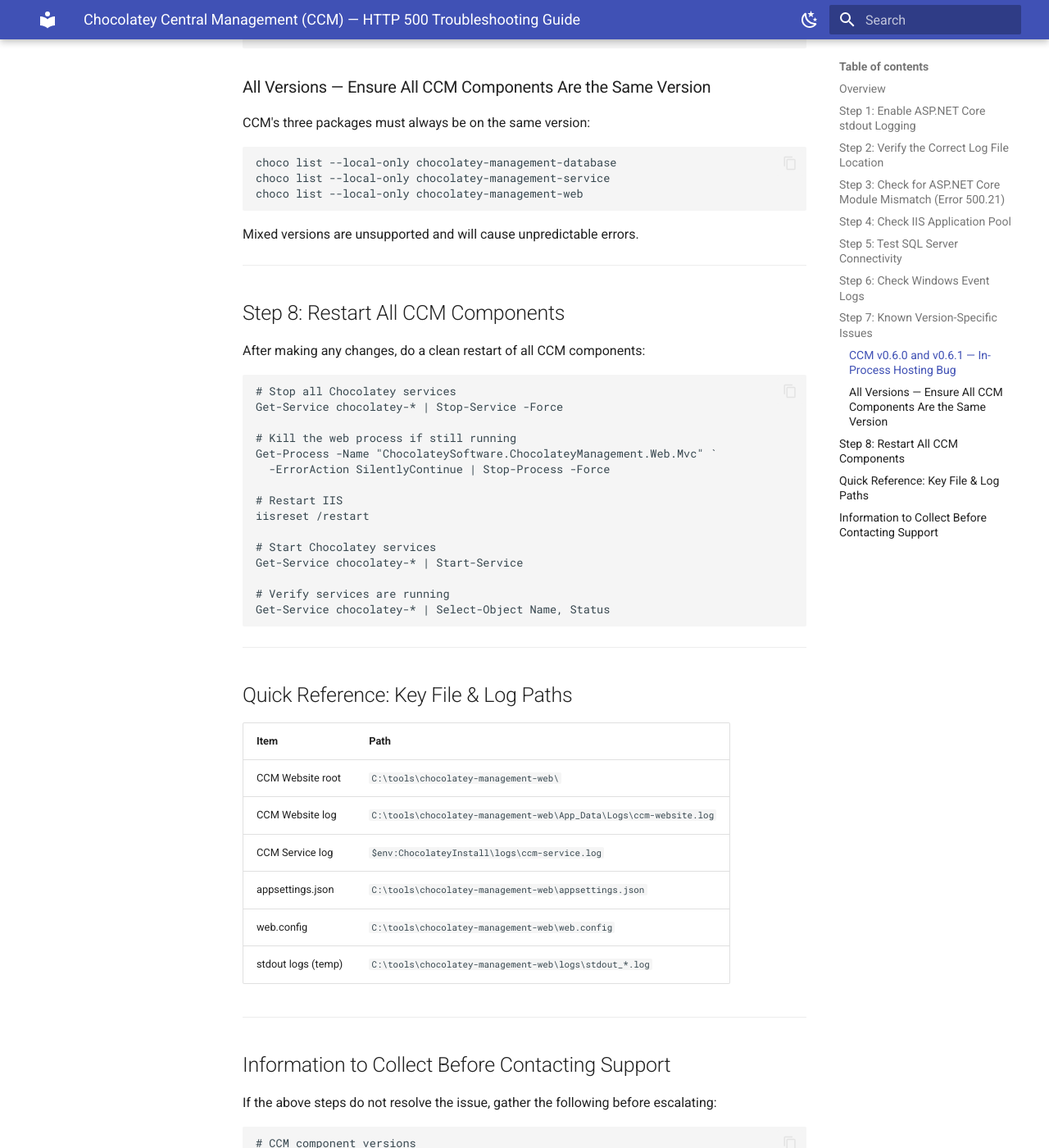
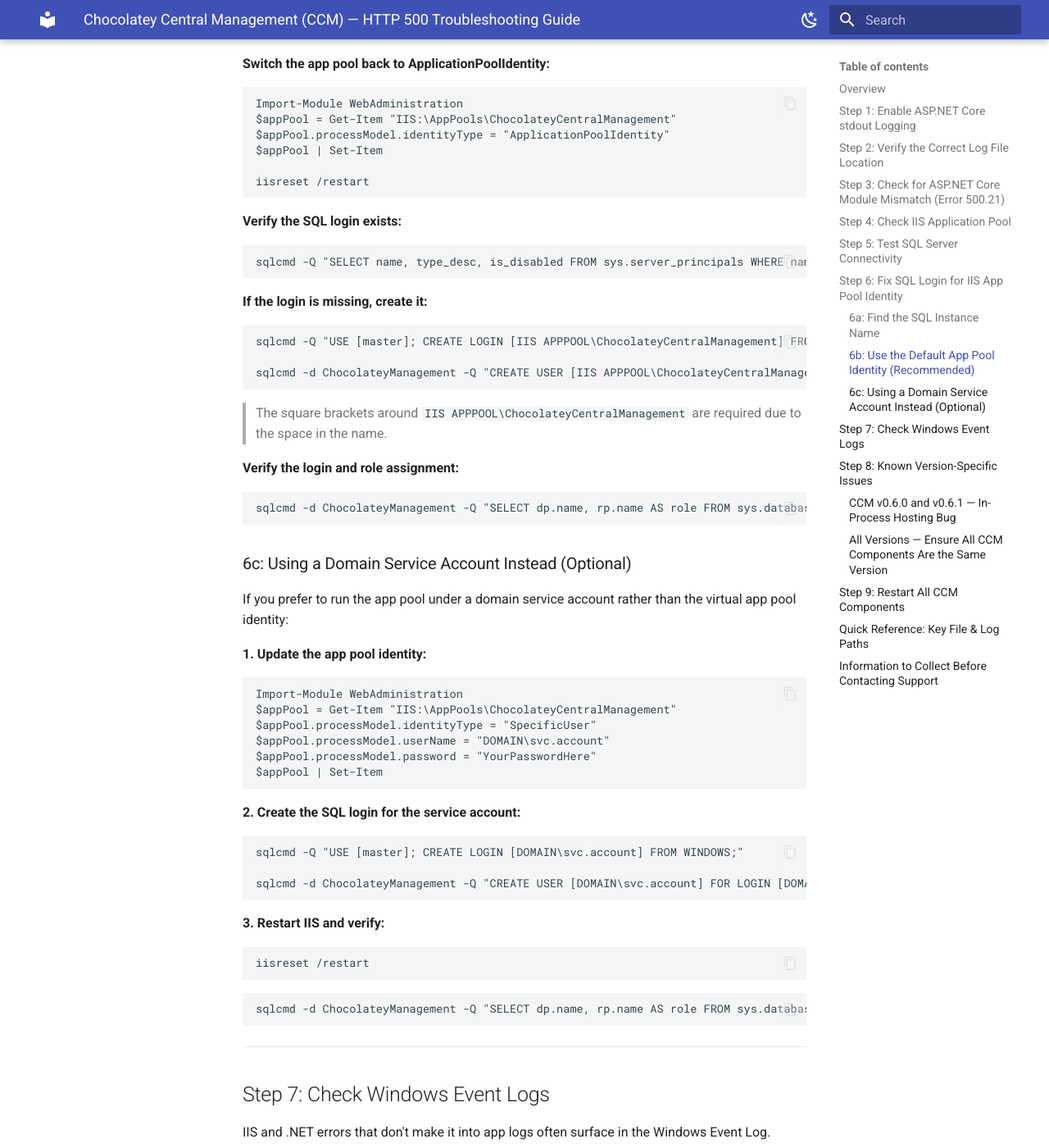
Before and after one commit to uceleke/FTL-HowTos, an MkDocs documentation site: the page built from docs/Windows/Chocolatey/CCM-Troubleshooting.md, in a window 1280 px wide and 1400 px high, scrolled down 3721 px. Shown: the whole window at 82% size. Built offline with MkDocs 1.6.1 and Material for MkDocs 9.7.7, drawn with Linux system fonts in a browser that asks for light colours; some of the changed text lies outside the part shown.

Commit message:
Update CCM-Troubleshooting.md

````diff
--- a/docs/Windows/Chocolatey/CCM-Troubleshooting.md
+++ b/docs/Windows/Chocolatey/CCM-Troubleshooting.md
@@ -134,7 +134,105 @@ try {
 
 ---
 
-## Step 6: Check Windows Event Logs
+## Step 6: Fix SQL Login for IIS App Pool Identity
+
+If the SQL connectivity test fails, the most likely cause is that the SQL login for the app pool identity was never created or was removed. CCM uses Windows/integrated authentication by default — switching app pool identities does **not** automatically create SQL logins.
+
+### 6a: Find the SQL Instance Name
+
+Before running sqlcmd, confirm what instance is running:
+
+```powershell
+# Check SQL service names to identify the instance
+Get-Service | Where-Object { $_.Name -like "MSSQL*" } | Select-Object Name, DisplayName, Status
+
+# Check via registry
+Get-ItemProperty "HKLM:\SOFTWARE\Microsoft\Microsoft SQL Server" -Name InstalledInstances
+```
+
+| Instance Type | sqlcmd Connection |
+|---|---|
+| Default instance (`MSSQLSERVER`) | `sqlcmd -S localhost` or `sqlcmd -S .` |
+| Named instance (e.g. `SQLEXPRESS`) | `sqlcmd -S .\SQLEXPRESS` |
+
+> **Verify you can see databases before proceeding:**
+> ```cmd
+> sqlcmd -Q "SELECT name FROM sys.databases;"
+> ```
+
+### 6b: Use the Default App Pool Identity (Recommended)
+
+The CCM installer sets up SQL permissions for `IIS APPPOOL\ChocolateyCentralManagement` by default. Reverting to this identity is the easiest fix.
+
+**Switch the app pool back to ApplicationPoolIdentity:**
+
+```powershell
+Import-Module WebAdministration
+$appPool = Get-Item "IIS:\AppPools\ChocolateyCentralManagement"
+$appPool.processModel.identityType = "ApplicationPoolIdentity"
+$appPool | Set-Item
+
+iisreset /restart
+```
+
+**Verify the SQL login exists:**
+
+```cmd
+sqlcmd -Q "SELECT name, type_desc, is_disabled FROM sys.server_principals WHERE name LIKE '%ChocolateyC%';"
+```
+
+**If the login is missing, create it:**
+
+```cmd
+sqlcmd -Q "USE [master]; CREATE LOGIN [IIS APPPOOL\ChocolateyCentralManagement] FROM WINDOWS;"
+
+sqlcmd -d ChocolateyManagement -Q "CREATE USER [IIS APPPOOL\ChocolateyCentralManagement] FOR LOGIN [IIS APPPOOL\ChocolateyCentralManagement]; ALTER ROLE [db_owner] ADD MEMBER [IIS APPPOOL\ChocolateyCentralManagement];"
+```
+
+> The square brackets around `IIS APPPOOL\ChocolateyCentralManagement` are required due to the space in the name.
+
+**Verify the login and role assignment:**
+
+```cmd
+sqlcmd -d ChocolateyManagement -Q "SELECT dp.name, rp.name AS role FROM sys.database_principals dp JOIN sys.database_role_members drm ON dp.principal_id = drm.member_principal_id JOIN sys.database_principals rp ON drm.role_principal_id = rp.principal_id WHERE dp.name LIKE '%Chocolatey%';"
+```
+
+### 6c: Using a Domain Service Account Instead (Optional)
+
+If you prefer to run the app pool under a domain service account rather than the virtual app pool identity:
+
+**1. Update the app pool identity:**
+
+```powershell
+Import-Module WebAdministration
+$appPool = Get-Item "IIS:\AppPools\ChocolateyCentralManagement"
+$appPool.processModel.identityType = "SpecificUser"
+$appPool.processModel.userName = "DOMAIN\svc.account"
+$appPool.processModel.password = "YourPasswordHere"
+$appPool | Set-Item
+```
+
+**2. Create the SQL login for the service account:**
+
+```cmd
+sqlcmd -Q "USE [master]; CREATE LOGIN [DOMAIN\svc.account] FROM WINDOWS;"
+
+sqlcmd -d ChocolateyManagement -Q "CREATE USER [DOMAIN\svc.account] FOR LOGIN [DOMAIN\svc.account]; ALTER ROLE [db_owner] ADD MEMBER [DOMAIN\svc.account];"
+```
+
+**3. Restart IIS and verify:**
+
+```cmd
+iisreset /restart
+```
+
+```cmd
+sqlcmd -d ChocolateyManagement -Q "SELECT dp.name, rp.name AS role FROM sys.database_principals dp JOIN sys.database_role_members drm ON dp.principal_id = drm.member_principal_id JOIN sys.database_principals rp ON drm.role_principal_id = rp.principal_id WHERE dp.name LIKE '%svc%';"
+```
+
+---
+
+## Step 7: Check Windows Event Logs
 
 IIS and .NET errors that don't make it into app logs often surface in the Windows Event Log.
 
@@ -188,7 +286,7 @@ Mixed versions are unsupported and will cause unpredictable errors.
 
 ---
 
-## Step 8: Restart All CCM Components
+## Step 9: Restart All CCM Components
 
 After making any changes, do a clean restart of all CCM components:
 
````
Also changed, not shown: other parts of docs/Windows/Chocolatey/CCM-Troubleshooting.md (+1 -1 lines).
